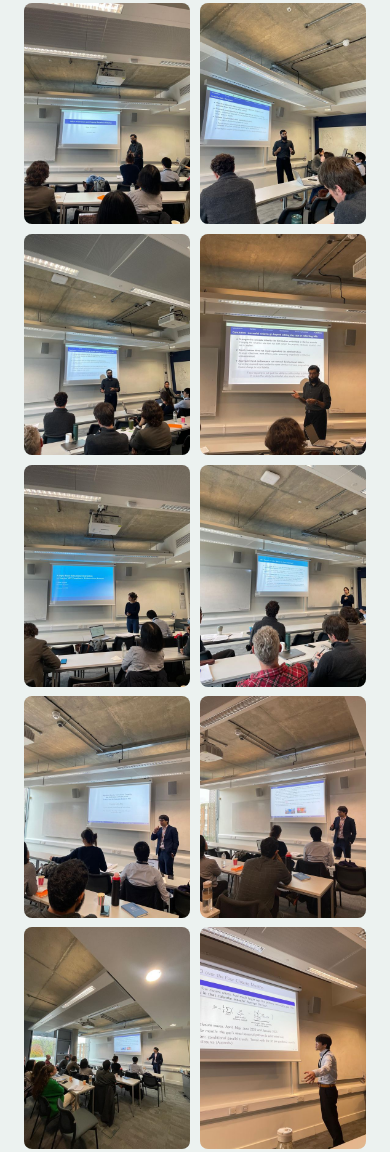
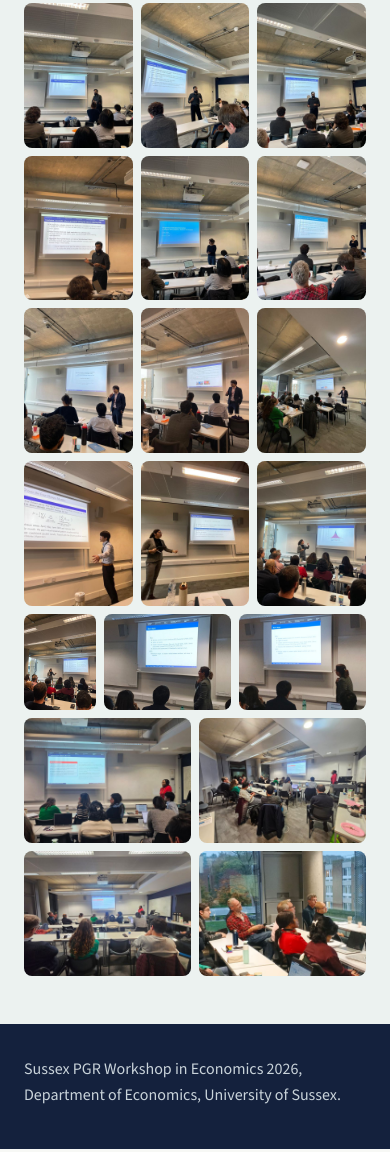
Before and after one commit to sussex-econ-pgr/workshop-2026, a plain HTML site: page photos.html in a window 390 px wide. Shown: the part 1396-2548 px from the top of the page. Drawn offline with nearby package versions, Linux system fonts and the light colour scheme.

Commit message:
Lay out workshop photos in full rows with no gaps
Presentation photos now sit in full-width rows in programme order, with
each photo sized by its shape so none is cropped and no row is left with
a single photo. The four opening photos share one row.

Co-Authored-By: Claude Opus 5.5 <noreply@anthropic.com>

```diff
--- a/photos.html
+++ b/photos.html
@@ -8,7 +8,7 @@
 <link rel="preconnect" href="https://fonts.googleapis.com">
 <link rel="preconnect" href="https://fonts.gstatic.com" crossorigin>
 <link href="https://fonts.googleapis.com/css2?family=Archivo:wdth,wght@100,600;100,700;112,800&family=Source+Sans+3:wght@400;600&display=swap" rel="stylesheet">
-<link rel="stylesheet" href="styles.css?v=8">
+<link rel="stylesheet" href="styles.css?v=9">
 </head>
 <body>
 
@@ -41,7 +41,7 @@
       <h2>Opening</h2>
       <p class="session-meta">Welcome and opening remarks<span>10:30–11:00</span></p>
     </div>
-    <ul class="gallery">
+    <ul class="gallery four">
         <li><a href="photos/opening-1.jpg"><img src="photos/thumbs/opening-1.jpg" width="540" height="720" loading="lazy" alt="Opening of the workshop in room JUB-143"></a></li>
         <li><a href="photos/opening-2.jpg"><img src="photos/thumbs/opening-2.jpg" width="540" height="720" loading="lazy" alt="Opening of the workshop in room JUB-143"></a></li>
         <li><a href="photos/opening-3.jpg"><img src="photos/thumbs/opening-3.jpg" width="540" height="720" loading="lazy" alt="Opening of the workshop in room JUB-143"></a></li>
@@ -55,30 +55,40 @@
       <h2>Presentations</h2>
       <p class="session-meta">PhD researchers presenting their work, followed by comments from faculty discussants and questions from the room.</p>
     </div>
-    <div class="galleries">
-    <ul class="gallery">
-        <li><a href="photos/presentation-01.jpg"><img src="photos/thumbs/presentation-01.jpg" width="540" height="720" loading="lazy" alt="A PhD researcher presenting at the workshop"></a></li>
-        <li><a href="photos/presentation-02.jpg"><img src="photos/thumbs/presentation-02.jpg" width="540" height="720" loading="lazy" alt="A PhD researcher presenting at the workshop"></a></li>
-        <li><a href="photos/presentation-03.jpg"><img src="photos/thumbs/presentation-03.jpg" width="540" height="720" loading="lazy" alt="A PhD researcher presenting at the workshop"></a></li>
-        <li><a href="photos/presentation-04.jpg"><img src="photos/thumbs/presentation-04.jpg" width="540" height="720" loading="lazy" alt="A PhD researcher presenting at the workshop"></a></li>
-        <li><a href="photos/presentation-05.jpg"><img src="photos/thumbs/presentation-05.jpg" width="540" height="720" loading="lazy" alt="A PhD researcher presenting at the workshop"></a></li>
-        <li><a href="photos/presentation-06.jpg"><img src="photos/thumbs/presentation-06.jpg" width="540" height="720" loading="lazy" alt="A PhD researcher presenting at the workshop"></a></li>
-        <li><a href="photos/presentation-07.jpg"><img src="photos/thumbs/presentation-07.jpg" width="540" height="720" loading="lazy" alt="A PhD researcher presenting at the workshop"></a></li>
-        <li><a href="photos/presentation-08.jpg"><img src="photos/thumbs/presentation-08.jpg" width="540" height="720" loading="lazy" alt="A PhD researcher presenting at the workshop"></a></li>
-        <li><a href="photos/presentation-09.jpg"><img src="photos/thumbs/presentation-09.jpg" width="540" height="720" loading="lazy" alt="A PhD researcher presenting at the workshop"></a></li>
-        <li><a href="photos/presentation-18.jpg"><img src="photos/thumbs/presentation-18.jpg" width="540" height="720" loading="lazy" alt="A PhD researcher presenting at the workshop"></a></li>
-        <li><a href="photos/presentation-10.jpg"><img src="photos/thumbs/presentation-10.jpg" width="540" height="720" loading="lazy" alt="A PhD researcher presenting at the workshop"></a></li>
-        <li><a href="photos/presentation-11.jpg"><img src="photos/thumbs/presentation-11.jpg" width="540" height="720" loading="lazy" alt="A PhD researcher presenting at the workshop"></a></li>
-        <li><a href="photos/presentation-12.jpg"><img src="photos/thumbs/presentation-12.jpg" width="540" height="720" loading="lazy" alt="A PhD researcher presenting at the workshop"></a></li>
-    </ul>
-    <ul class="gallery landscape">
-        <li><a href="photos/presentation-13.jpg"><img src="photos/thumbs/presentation-13.jpg" width="720" height="540" loading="lazy" alt="A PhD researcher presenting at the workshop"></a></li>
-        <li><a href="photos/presentation-14.jpg"><img src="photos/thumbs/presentation-14.jpg" width="720" height="540" loading="lazy" alt="A PhD researcher presenting at the workshop"></a></li>
-        <li><a href="photos/presentation-15.jpg"><img src="photos/thumbs/presentation-15.jpg" width="720" height="540" loading="lazy" alt="A PhD researcher presenting at the workshop"></a></li>
-        <li><a href="photos/presentation-16.jpg"><img src="photos/thumbs/presentation-16.jpg" width="720" height="540" loading="lazy" alt="A PhD researcher presenting at the workshop"></a></li>
-        <li><a href="photos/presentation-17.jpg"><img src="photos/thumbs/presentation-17.jpg" width="720" height="540" loading="lazy" alt="A PhD researcher presenting at the workshop"></a></li>
-        <li><a href="photos/audience-01.jpg"><img src="photos/thumbs/audience-01.jpg" width="720" height="540" loading="lazy" alt="Faculty and PhD researchers in the audience"></a></li>
-    </ul>
+    <div class="mosaic">
+      <ul class="photo-row">
+        <li class="p"><a href="photos/presentation-01.jpg"><img src="photos/thumbs/presentation-01.jpg" width="540" height="720" loading="lazy" alt="A PhD researcher presenting at the workshop"></a></li>
+        <li class="p"><a href="photos/presentation-02.jpg"><img src="photos/thumbs/presentation-02.jpg" width="540" height="720" loading="lazy" alt="A PhD researcher presenting at the workshop"></a></li>
+        <li class="p"><a href="photos/presentation-03.jpg"><img src="photos/thumbs/presentation-03.jpg" width="540" height="720" loading="lazy" alt="A PhD researcher presenting at the workshop"></a></li>
+      </ul>
+      <ul class="photo-row">
+        <li class="p"><a href="photos/presentation-04.jpg"><img src="photos/thumbs/presentation-04.jpg" width="540" height="720" loading="lazy" alt="A PhD researcher presenting at the workshop"></a></li>
+        <li class="p"><a href="photos/presentation-05.jpg"><img src="photos/thumbs/presentation-05.jpg" width="540" height="720" loading="lazy" alt="A PhD researcher presenting at the workshop"></a></li>
+        <li class="p"><a href="photos/presentation-06.jpg"><img src="photos/thumbs/presentation-06.jpg" width="540" height="720" loading="lazy" alt="A PhD researcher presenting at the workshop"></a></li>
+      </ul>
+      <ul class="photo-row">
+        <li class="p"><a href="photos/presentation-07.jpg"><img src="photos/thumbs/presentation-07.jpg" width="540" height="720" loading="lazy" alt="A PhD researcher presenting at the workshop"></a></li>
+        <li class="p"><a href="photos/presentation-08.jpg"><img src="photos/thumbs/presentation-08.jpg" width="540" height="720" loading="lazy" alt="A PhD researcher presenting at the workshop"></a></li>
+        <li class="p"><a href="photos/presentation-09.jpg"><img src="photos/thumbs/presentation-09.jpg" width="540" height="720" loading="lazy" alt="A PhD researcher presenting at the workshop"></a></li>
+      </ul>
+      <ul class="photo-row">
+        <li class="p"><a href="photos/presentation-18.jpg"><img src="photos/thumbs/presentation-18.jpg" width="540" height="720" loading="lazy" alt="A PhD researcher presenting at the workshop"></a></li>
+        <li class="p"><a href="photos/presentation-10.jpg"><img src="photos/thumbs/presentation-10.jpg" width="540" height="720" loading="lazy" alt="A PhD researcher presenting at the workshop"></a></li>
+        <li class="p"><a href="photos/presentation-11.jpg"><img src="photos/thumbs/presentation-11.jpg" width="540" height="720" loading="lazy" alt="A PhD researcher presenting at the workshop"></a></li>
+      </ul>
+      <ul class="photo-row">
+        <li class="p"><a href="photos/presentation-12.jpg"><img src="photos/thumbs/presentation-12.jpg" width="540" height="720" loading="lazy" alt="A PhD researcher presenting at the workshop"></a></li>
+        <li class="l"><a href="photos/presentation-13.jpg"><img src="photos/thumbs/presentation-13.jpg" width="720" height="540" loading="lazy" alt="A PhD researcher presenting at the workshop"></a></li>
+        <li class="l"><a href="photos/presentation-14.jpg"><img src="photos/thumbs/presentation-14.jpg" width="720" height="540" loading="lazy" alt="A PhD researcher presenting at the workshop"></a></li>
+      </ul>
+      <ul class="photo-row">
+        <li class="l"><a href="photos/presentation-15.jpg"><img src="photos/thumbs/presentation-15.jpg" width="720" height="540" loading="lazy" alt="A PhD researcher presenting at the workshop"></a></li>
+        <li class="l"><a href="photos/presentation-16.jpg"><img src="photos/thumbs/presentation-16.jpg" width="720" height="540" loading="lazy" alt="A PhD researcher presenting at the workshop"></a></li>
+      </ul>
+      <ul class="photo-row">
+        <li class="l"><a href="photos/presentation-17.jpg"><img src="photos/thumbs/presentation-17.jpg" width="720" height="540" loading="lazy" alt="A PhD researcher presenting at the workshop"></a></li>
+        <li class="l"><a href="photos/audience-01.jpg"><img src="photos/thumbs/audience-01.jpg" width="720" height="540" loading="lazy" alt="Faculty and PhD researchers in the audience"></a></li>
+      </ul>
     </div>
   </section>
   </div>
--- a/styles.css
+++ b/styles.css
@@ -117,8 +117,18 @@ footer div { max-width: 68rem; margin: 0 auto; padding: 2rem 1.5rem 2.5rem; font
 section .session-meta .paper-link { color: var(--text); text-decoration-color: var(--sea); text-decoration-thickness: 2px; }
 section .session-meta .paper-link:hover { color: var(--sea); }
 @media (max-width: 720px) { .gallery { grid-template-columns: repeat(2, 1fr); gap: .6rem; } }
-.gallery.landscape { grid-template-columns: repeat(auto-fill, minmax(13rem, 1fr)); }
-.gallery.landscape img { aspect-ratio: 4 / 3; }
-@media (max-width: 720px) { .gallery.landscape { grid-template-columns: 1fr; } }
-.galleries { display: grid; gap: 1rem; align-content: start; }
-@media (max-width: 720px) { .galleries { gap: .6rem; } }
+.gallery.four { grid-template-columns: repeat(4, 1fr); }
+/* Mosaic: full-width rows; each photo's share of the row follows its shape,
+   so every photo in a row has the same height and nothing is cropped */
+.mosaic { display: grid; gap: 1rem; align-content: start; }
+.photo-row { list-style: none; margin: 0; padding: 0; display: flex; gap: 1rem; }
+.photo-row li { min-width: 0; }
+.photo-row li.p { flex: 9 1 0; }   /* portrait 3:4 */
+.photo-row li.l { flex: 16 1 0; }  /* landscape 4:3 */
+.photo-row a { display: block; border-radius: 8px; overflow: hidden; background: var(--mist); }
+.photo-row img { display: block; width: 100%; height: auto; transition: opacity .15s; }
+.photo-row a:hover img { opacity: .88; }
+@media (max-width: 720px) {
+  .gallery.four { grid-template-columns: repeat(2, 1fr); }
+  .mosaic, .photo-row { gap: .5rem; }
+}
```
Also changed, not shown: abstracts/cueto-alava.html (+1 -1 lines), abstracts/farooqui.html (+1 -1 lines), abstracts/kuyenda.html (+1 -1 lines), abstracts/masuda.html (+1 -1 lines), abstracts/rowland.html (+1 -1 lines), abstracts/scarpini.html (+1 -1 lines), abstracts/terrones.html (+1 -1 lines), abstracts/villalba-marecos.html (+1 -1 lines), index.html (+1 -1 lines), people.html (+1 -1 lines), programme.html (+1 -1 lines).
